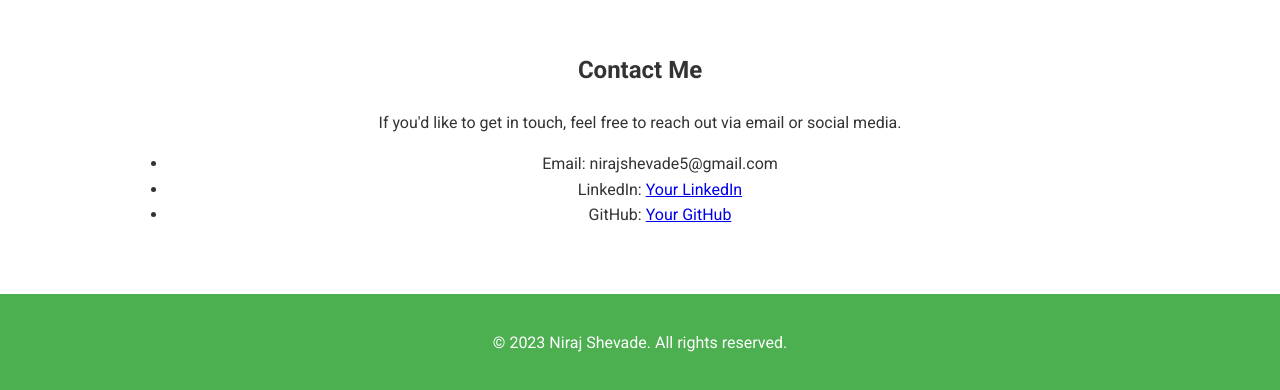
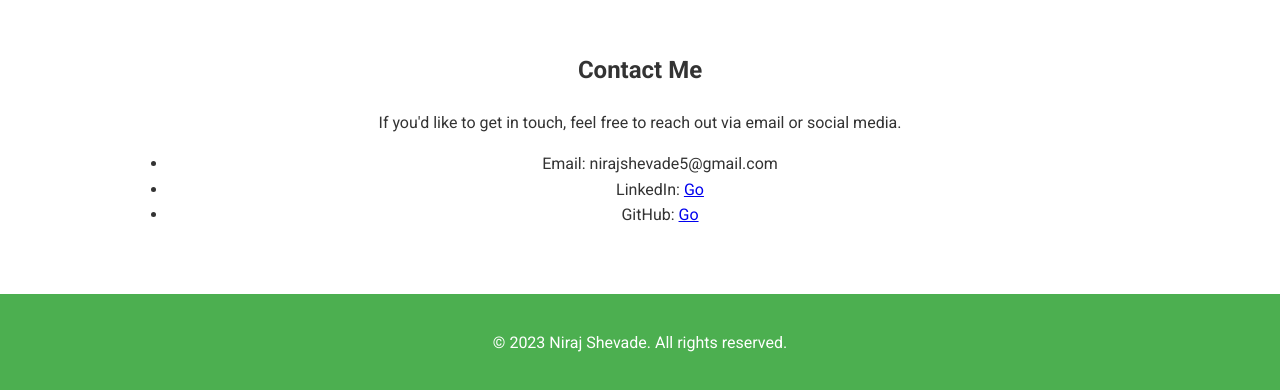
Before and after one commit to nirajshevade/niraj, a plain HTML site: page index.html in a window 1280 px wide. Shown: the part 2416-2806 px from the top of the page. Drawn offline with Linux system fonts and the light colour scheme.

Commit message:
Update index.html

```diff
--- a/index.html
+++ b/index.html
@@ -72,8 +72,8 @@
             <p>If you'd like to get in touch, feel free to reach out via email or social media.</p>
             <ul>
                 <li>Email: nirajshevade5@gmail.com</li>
-                <li>LinkedIn: <a href="https://www.linkedin.com/in/niraj-shevade-3113b8290/" target="_blank">Your LinkedIn</a></li>
-                <li>GitHub: <a href="https://github.com/nirajshevade" target="_blank">Your GitHub</a></li>
+                <li>LinkedIn: <a href="https://www.linkedin.com/in/niraj-shevade-3113b8290/" target="_blank">Go</a></li>
+                <li>GitHub: <a href="https://github.com/nirajshevade" target="_blank">Go</a></li>
             </ul>
         </div>
     </section>
```
